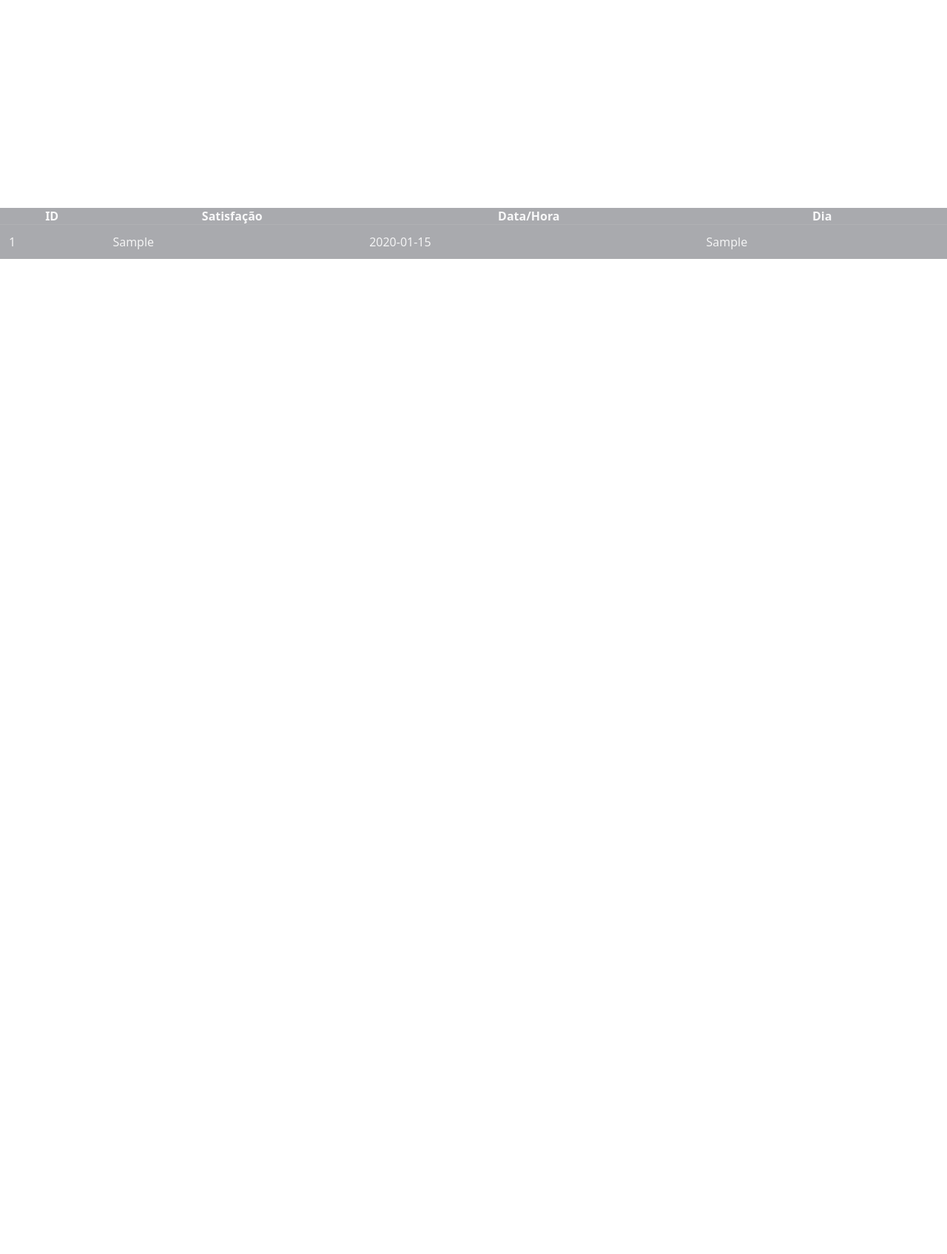
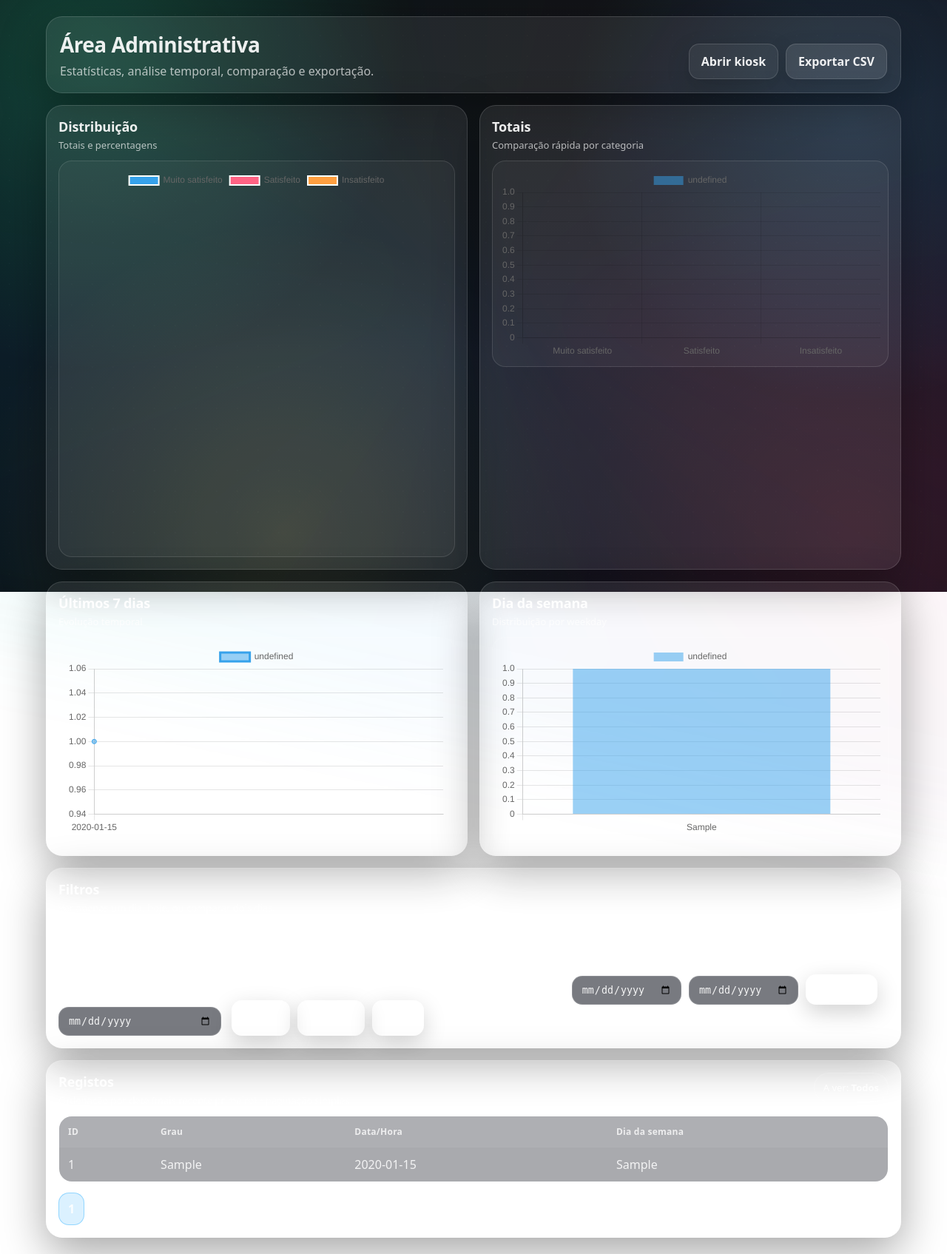
Before and after one commit to Vieira1-1/feedback-app, a Flask app: page /admin in a window 1280 px wide. Shown: the whole page at 74% size. Before the commit the page ends 350 px from the top, so only its background shows below. Run offline with Flask 3, Linux system fonts and the light colour scheme; tables that the repository leaves empty hold one stand-in row (values such as "Sample post"); a map, chart or similar area stays blank.

Commit message:
Refactor admin.html layout and structure

```diff
--- a/templates/admin.html
+++ b/templates/admin.html
@@ -1,25 +1,136 @@
 <!doctype html>
 <html lang="pt">
 <head>
-<meta charset="utf-8">
+  <meta charset="utf-8" />
+  <meta name="viewport" content="width=device-width, initial-scale=1" />
   <title>Admin</title>
-<link rel="stylesheet" href="/static/style.css">
+  <link rel="stylesheet" href="/static/style.css" />
   <script src="https://cdn.jsdelivr.net/npm/chart.js"></script>
 </head>
-<body>
 
-<h1>Área de Administração</h1>
+<body class="admin">
+  <div class="bg-pattern"></div>
 
-<canvas id="chart" width="400" height="200"></canvas>
+  <main class="admin-shell">
+    <header class="admin-header">
+      <div class="admin-title">
+        <h1>Área Administrativa</h1>
+        <p>Estatísticas, análise temporal, comparação e exportação.</p>
+      </div>
 
+      <div class="admin-actions">
+        <a class="btn ghost" href="/">Abrir kiosk</a>
+        <a class="btn" href="/admin/export">Exportar CSV</a>
+      </div>
+    </header>
+
+    <section class="admin-cards">
+      <div class="card">
+        <div class="card-head">
+          <h2>Distribuição</h2>
+          <p>Totais e percentagens</p>
+        </div>
+        <div class="chart-wrap">
+          <canvas id="chartPie"></canvas>
+        </div>
+      </div>
+
+      <div class="card">
+        <div class="card-head">
+          <h2>Totais</h2>
+          <p>Comparação rápida por categoria</p>
+        </div>
+        <div class="chart-wrap">
+          <canvas id="chartBar"></canvas>
+        </div>
+      </div>
+
+      <div class="card">
+        <div class="card-head">
+          <h2>Últimos 7 dias</h2>
+          <p>Evolução temporal</p>
+        </div>
+        <div class="chart-wrap">
+          <canvas id="chartLine"></canvas>
+        </div>
+      </div>
+
+      <div class="card">
+        <div class="card-head">
+          <h2>Dia da semana</h2>
+          <p>Distribuição por weekday</p>
+        </div>
+        <div class="chart-wrap">
+          <canvas id="chartWeekday"></canvas>
+        </div>
+      </div>
+    </section>
+
+    <section class="card wide">
+      <div class="card-head row">
+        <div>
+          <h2>Filtros</h2>
+          <p>Ver apenas um dia, hoje, ou comparar dois dias.</p>
+        </div>
+      </div>
+
+      <div class="filters">
+        <form class="filter-form" method="get" action="/admin">
+          <label>
+            Dia
+            <input type="date" name="day" value="{{ selected_day }}">
+          </label>
+          <div class="filter-actions">
+            <button class="btn" type="submit">Aplicar</button>
+            <a class="btn ghost" href="/admin">Limpar</a>
+            <a class="btn ghost" href="/admin?day={{ today }}">Hoje</a>
+          </div>
+        </form>
+
+        <div class="compare-box">
+          <div class="compare-title">Comparar dois dias</div>
+          <div class="compare-row">
+            <label>
+              Dia 1
+              <input type="date" id="day1">
+            </label>
+            <label>
+              Dia 2
+              <input type="date" id="day2">
+            </label>
+            <button class="btn" id="btnCompare" type="button">Comparar</button>
+          </div>
+          <div class="compare-hint">Gera um gráfico extra com Dia 1 vs Dia 2.</div>
+        </div>
+      </div>
+    </section>
+
+    <section class="card wide">
+      <div class="card-head row">
+        <div>
           <h2>Registos</h2>
+          <p>Ordenação por data (mais recente primeiro) • paginação simples.</p>
+        </div>
+        <div class="pill">
+          {% if selected_day %}
+            A ver: <b>{{ selected_day }}</b>
+          {% else %}
+            A ver: <b>Todos</b>
+          {% endif %}
+        </div>
+      </div>
+
+      <div class="table-wrap">
         <table>
+          <thead>
             <tr>
               <th>ID</th>
-    <th>Satisfação</th>
+              <th>Grau</th>
               <th>Data/Hora</th>
-    <th>Dia</th>
+              <th>Dia da semana</th>
             </tr>
+          </thead>
+          <tbody>
             {% for r in rows %}
               <tr>
                 <td>{{ r.id }}</td>
@@ -28,8 +139,37 @@
                 <td>{{ r.weekday }}</td>
               </tr>
             {% endfor %}
+          </tbody>
         </table>
+      </div>
 
+      <div class="pagination">
+        {% for p in range(1, pages + 1) %}
+          <a class="page {% if p == page %}active{% endif %}"
+             href="?page={{ p }}{% if selected_day %}&day={{ selected_day }}{% endif %}">
+            {{ p }}
+          </a>
+        {% endfor %}
+      </div>
+    </section>
+
+    <section class="card wide" id="compareCard" style="display:none;">
+      <div class="card-head">
+        <h2>Comparação de dias</h2>
+        <p id="compareLabel">Dia 1 vs Dia 2</p>
+      </div>
+      <div class="chart-wrap">
+        <canvas id="chartCompare"></canvas>
+      </div>
+    </section>
+  </main>
+
+  <script>
+    window.__ADMIN_CONTEXT__ = {
+      selectedDay: "{{ selected_day }}",
+      today: "{{ today }}"
+    };
+  </script>
   <script src="/static/admin.js"></script>
 </body>
 </html>
```
Lines whose indentation alone changed are shown as unchanged.
